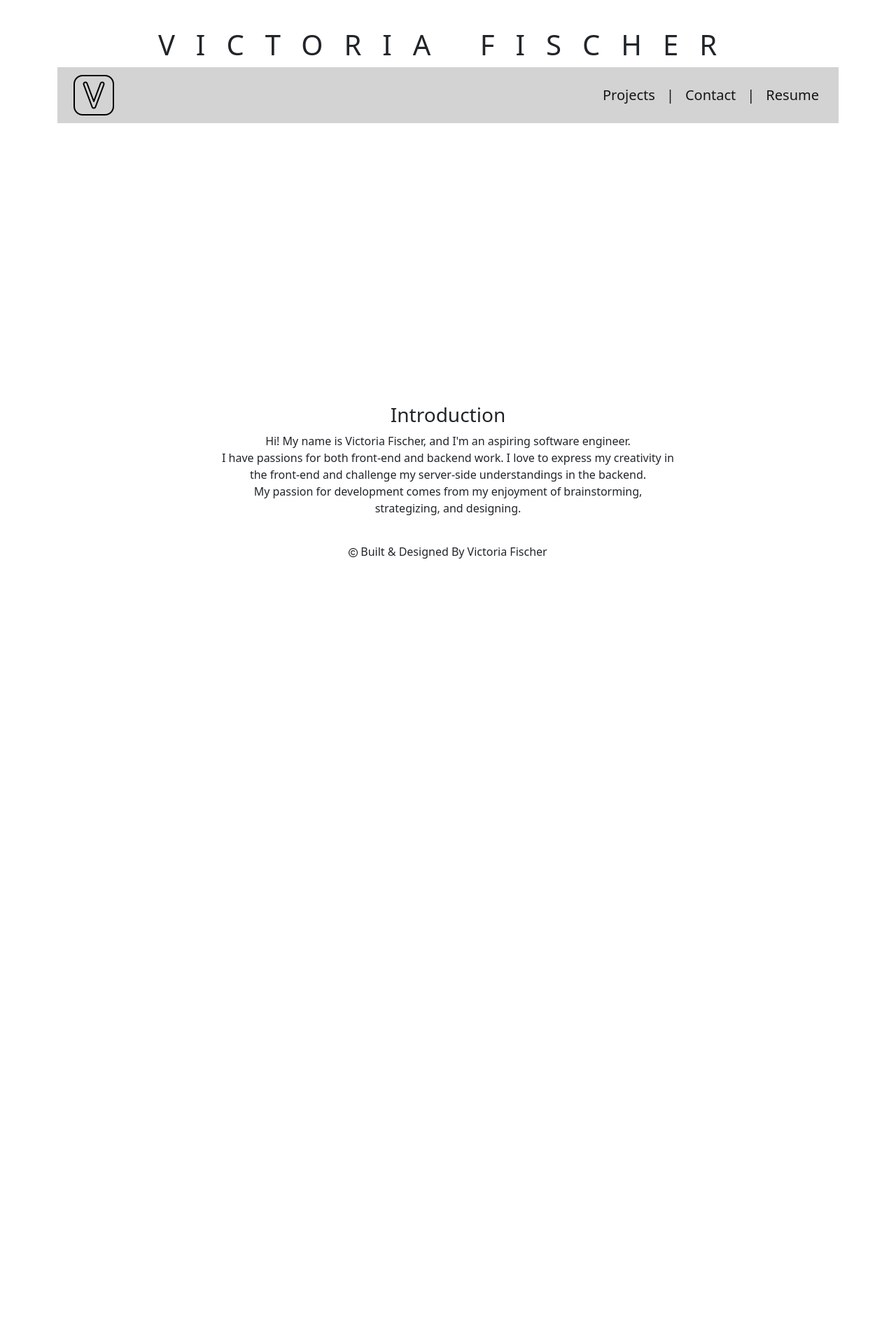
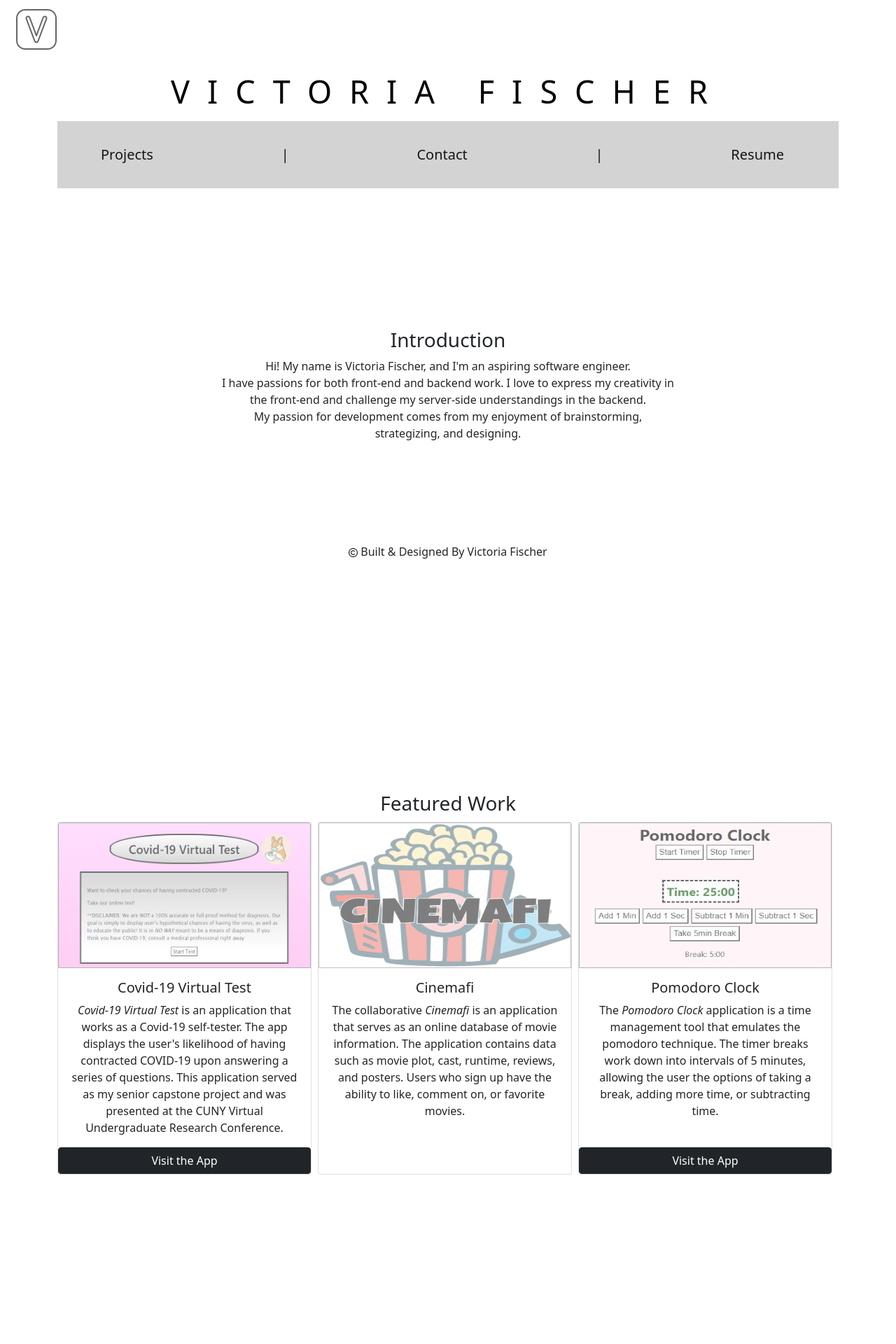
Before and after one commit to vfischer9/Portfolio-App, a React (Create React App) app: page / in a window 1280 px wide. Shown: the top 1920 px of the page at 70% size. Built offline with nearby package versions, Linux system fonts and the light colour scheme.

Commit message:
screen resolutions

```diff
--- a/src/App.css
+++ b/src/App.css
@@ -1,3 +1,7 @@
+.application{
+  width: 100%;
+}
+
 .myName {
   text-align: center;
   letter-spacing: 30px;
@@ -72,6 +76,7 @@
 
 .card{
   margin-right: 40px;
+  width: 20rem;
 }
 
 .navItem{
@@ -81,9 +86,11 @@
 .resumeEmbed{
   height: 70rem;
   width: 55rem;
-  overflow: hidden;
 }
 
+.clickable{
+  cursor: pointer;
+}
 
 .footer {
   background-color: white;
@@ -92,3 +99,289 @@
   bottom: 0;
   width: 100%;
 }
+
+.sticky {
+  opacity: 60%;
+  position: -webkit-sticky;
+  position: -moz-sticky;
+  position: -ms-sticky;
+  position: -o-sticky;
+  position: sticky;
+  top: 10px;
+  z-index: 100;
+}
+
+/* // Small devices (landscape phones, 320px and up) */
+@media (min-width: 319px) {
+  .myName{
+    color: black;
+    font-size: 45px;
+    text-align: center;
+    letter-spacing: 14px;
+    margin-bottom: 15px;
+  }
+
+  .navigate{
+    height: 6rem;
+    padding: 12px;
+  }
+
+  .line{
+    margin: 0;
+  }
+
+  .letterV{
+    height: 3rem;
+  }
+
+  .about{
+    margin-top: 100px;
+    font-size: 12px;
+  }
+
+  .card{
+    width: 100%;
+    margin-bottom: 10px;
+  }
+
+  .cards{
+    margin-top: 10px;
+    display: block;
+  }
+
+  #projects{
+    margin-top: 300px;
+  }
+
+  #contact{
+    margin-top: 600px;
+  }
+
+  .resumeEmbed{
+    width: 30%;
+    height: 40%;
+  }
+
+  #resume{
+    margin-top: 375px;
+    margin-bottom: 400px;
+  }
+
+ }
+
+ /* // Medium devices (tablets, 767px and up) */
+@media (min-width: 767px) {
+  .myName{
+    color: black;
+    font-size: 45px;
+    text-align: center;
+    letter-spacing: 16px;
+    margin-bottom: 15px;
+  }
+
+  .line{
+    margin: 0;
+  }
+
+  .navigate{
+    padding: 50px;
+  }
+
+  .letterV{
+    height: 4rem;
+  }
+
+
+  .about{
+    margin-top: 200px;
+    font-size: 15px;
+  }
+
+  #projects{
+    margin-top: 500px;
+  }
+
+  .cards{
+    margin-top: 30px;
+    justify-content: center;
+    display: inline-flex;
+  }
+
+  .card{
+    margin-right: 5px;
+    width: 100%;
+  }
+
+  .resumeEmbed{
+    width: 50%;
+    height: 500px;
+  }
+
+  #resume{
+    margin-top: 600px;
+    text-align: center;
+    margin-bottom: 600px;
+  }
+ }
+
+ /* // Extra large devices (laptops, 1023px and up) */
+@media (min-width: 1023px) {
+  .myName{
+    color: black;
+    font-size: 45px;
+    text-align: center;
+    letter-spacing: 25px;
+    margin-bottom: 15px;
+  }
+
+ .line{
+    margin: 0;
+  }
+
+  .letterV{
+    height: 4rem;
+  }
+
+  .about{
+    margin-top: 200px;
+    font-size: 16px;
+  }
+
+
+  #projects{
+    margin-top: 500px;
+    margin-bottom:0;
+  }
+
+  .cards{
+    margin: 2px;
+    justify-content: center;
+    display: inline-flex;
+  }
+
+  .card{
+    margin-right: 9px;
+    width: 100%;
+  }
+
+  #contact{
+    margin-top: 800px;
+  }
+
+  #resume{
+    margin-bottom: 350px;
+  }
+ }
+
+ /* // Extra large devices (large desktops, 1439px and up) */
+@media (min-width: 1439px) {
+  .myName{
+    color: black;
+    font-size: 45px;
+    text-align: center;
+    letter-spacing: 28px;
+    margin-bottom: 15px;
+  }
+
+  .navigate{
+    padding: 150px;
+  }
+
+ .line{
+    margin: 0;
+  }
+
+  .letterV{
+    height: 4rem;
+  }
+
+  .about{
+    margin-top: 200px;
+    font-size: 16px;
+  }
+
+  #projects{
+    margin-top: 500px;
+    margin-bottom:0;
+  }
+
+  .cards{
+    margin: 2px;
+    justify-content: center;
+    display: inline-flex;
+  }
+
+  .card{
+    margin-right: 9px;
+    width: 100%;
+  }
+
+  #contact{
+    margin-top: 800px;
+  }
+
+  #resume{
+    margin-bottom: 320px;
+  }
+ }
+
+  /* // 4k devices (2559px and up) */
+@media (min-width: 2559px) {
+  .myName{
+    color: black;
+    font-size: 45px;
+    text-align: center;
+    letter-spacing: 35px;
+    margin-bottom: 15px;
+  }
+
+  .navigate{
+    padding: 150px;
+  }
+
+ .line{
+    margin: 0;
+  }
+
+  .letterV{
+    height: 6rem;
+  }
+
+  .about{
+    margin-top: 200px;
+    font-size: 25px;
+  }
+
+  .head{
+    font-size: 45px;
+  }
+
+  #projects{
+    margin-top: 900px;
+    margin-bottom:0;
+    font-size: 30px;
+  }
+
+  .card{
+    width: 40%;
+    margin-bottom: 10px;
+  }
+
+  .cards{
+    margin-top: 10px;
+    display: inline-flex;
+  }
+
+  #contact{
+    margin-top: 800px;
+    font-size: 30px;
+  }
+
+  .contactPic{
+    height: 4rem;
+  }
+
+  #resume{
+    margin-bottom: 400px;
+  }
+ }
--- a/src/components/Home.js
+++ b/src/components/Home.js
@@ -33,28 +33,34 @@ function Home() {
         elemToScroll.scrollIntoView({behavior: "smooth", block: "center", inline: "center"});
     }
 
+    function scrollToTop(){
+        var elemToScroll = document.getElementById('top');
+        elemToScroll.scrollIntoView({behavior: "smooth", block: "center", inline: "center"});
+    }
+
+
     function openEmail(){
         window.open('mailto:vfisch0430@gmail.com?subject=Subject&body=Body%20goes%20here')
     }
 
     return (
-        <div>
-            <h1 className='myName'>VICTORIA FISCHER</h1>
+        <div className='application'>
+            <img onClick={scrollToTop} src={letterV} alt='V' className='clickable letterV sticky'></img>
+            <h1 className='myName' id='top'>VICTORIA FISCHER</h1>
             <Container>
                 <Navbar className='navigate' expand="lg" variant="light">
-                    <Link to='/'><img src={letterV} alt='V' className='letterV'></img></Link>
-                    <Container className='justify-content-end'>
+                    <Container>
                     <Navbar.Brand className='navItem' onClick={scrollToProjects}>Projects</Navbar.Brand>
-                    <Navbar.Brand>|</Navbar.Brand>
+                    <Navbar.Brand className='line'>|</Navbar.Brand>
                     <Navbar.Brand className='navItem' onClick={scrollToContact}>Contact</Navbar.Brand>
-                    <Navbar.Brand>|</Navbar.Brand>
+                    <Navbar.Brand className='line'>|</Navbar.Brand>
                     <Navbar.Brand className='navItem' onClick={scrollToResume}>Resume</Navbar.Brand>
                     </Container>
                 </Navbar>
             </Container>
 
             <Container className='about'>
-                <h3>Introduction</h3>
+                <h3 className='head'>Introduction</h3>
                 <p>Hi! My name is Victoria Fischer, and I'm an aspiring software engineer.
                     <br></br>
                     I have passions for both front-end and backend work. I love to express my creativity in
@@ -68,9 +74,9 @@ function Home() {
             </Container>
 
             <Container fluid id='projects'>
-                <h3>Featured Work</h3>
+                <h3 className='head'>Featured Work</h3>
                         <Container className='cards'>
-                        <Card className='card' style={{ width: '20rem' }}>
+                        <Card className='card'>
                             <Card.Img className='covidAppImg' variant="top" src={covidApp} />
                             <Card.Body>
                                 <Card.Title>Covid-19 Virtual Test</Card.Title>
@@ -84,7 +90,7 @@ function Home() {
                             <Button href='https://covidvirtualtest.herokuapp.com/' target='_blank' variant="dark">Visit the App</Button>
                         </Card>
 
-                        <Card className='card' style={{ width: '20rem' }}>
+                        <Card className='card'>
                             <Card.Img className='cinemafiImg' variant="top" src={cinemafi} />
                             <Card.Body>
                                 <Card.Title>Cinemafi</Card.Title>
@@ -97,7 +103,7 @@ function Home() {
                             </Card.Body>
                         </Card>
 
-                        <Card style={{ width: '20rem' }}>
+                        <Card>
                             <Card.Img className='pomodoroImg' variant="top" src={pomodoro} />
                             <Card.Body>
                                 <Card.Title>Pomodoro Clock</Card.Title>
@@ -114,10 +120,10 @@ function Home() {
 
 
             <Container fluid id='contact'>
-                <h3>Contact Me</h3>
+                <h3 className='head'>Contact Me</h3>
                 <p>I am currently looking for development opportunities! I can be reached by the following:</p>
                 <p>
-                <a className='navItem' onClick={openEmail}><img src={email} className='contactPic'></img></a> vfisch0430@gmail.com
+                <a className='clickable' onClick={openEmail}><img src={email} className='contactPic'></img></a> vfisch0430@gmail.com
                 <br></br>
                 <img src={phone} className='contactPic'></img> (917) 831-8913
                 <br></br>
@@ -130,7 +136,7 @@ function Home() {
 
 
             <Container fluid id='resume'>
-                <h3>My Resume</h3>
+                <h3 className='head'>My Resume</h3>
                 <Resume />
             </Container>
 
```
